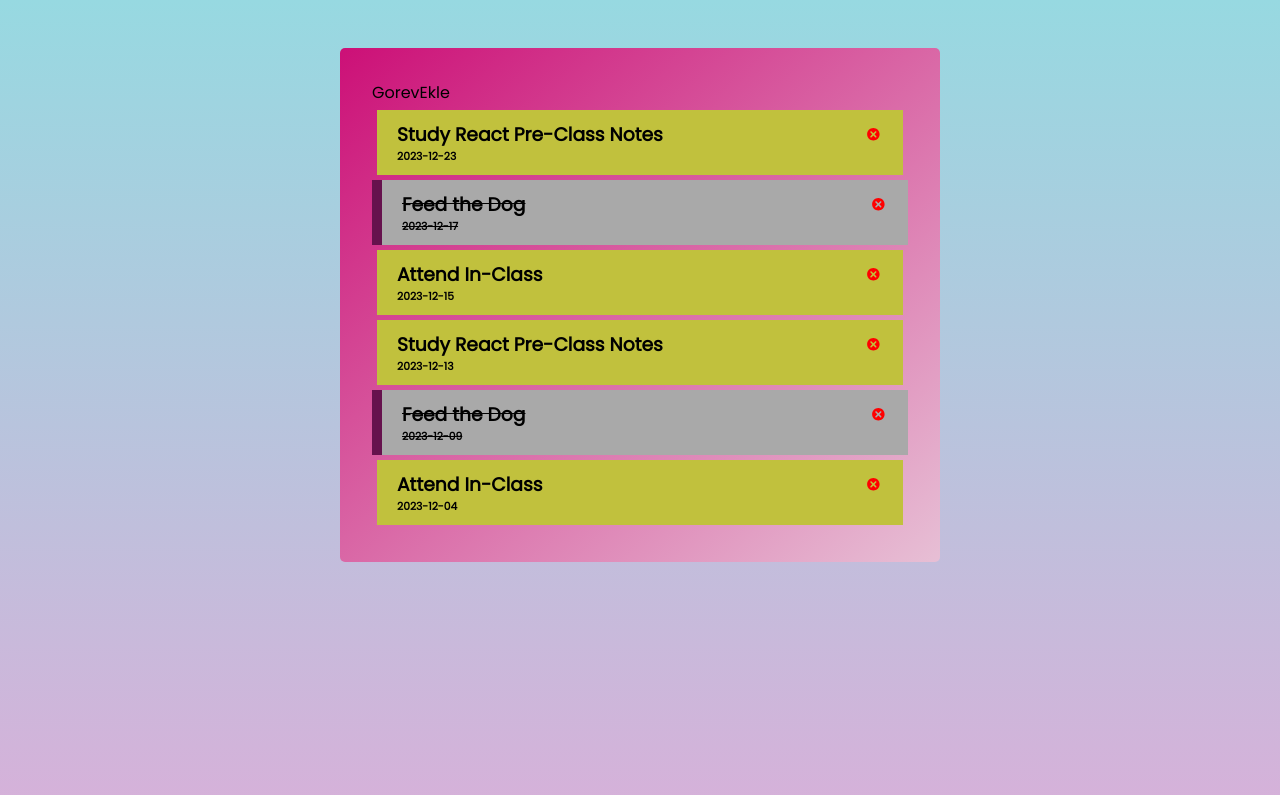
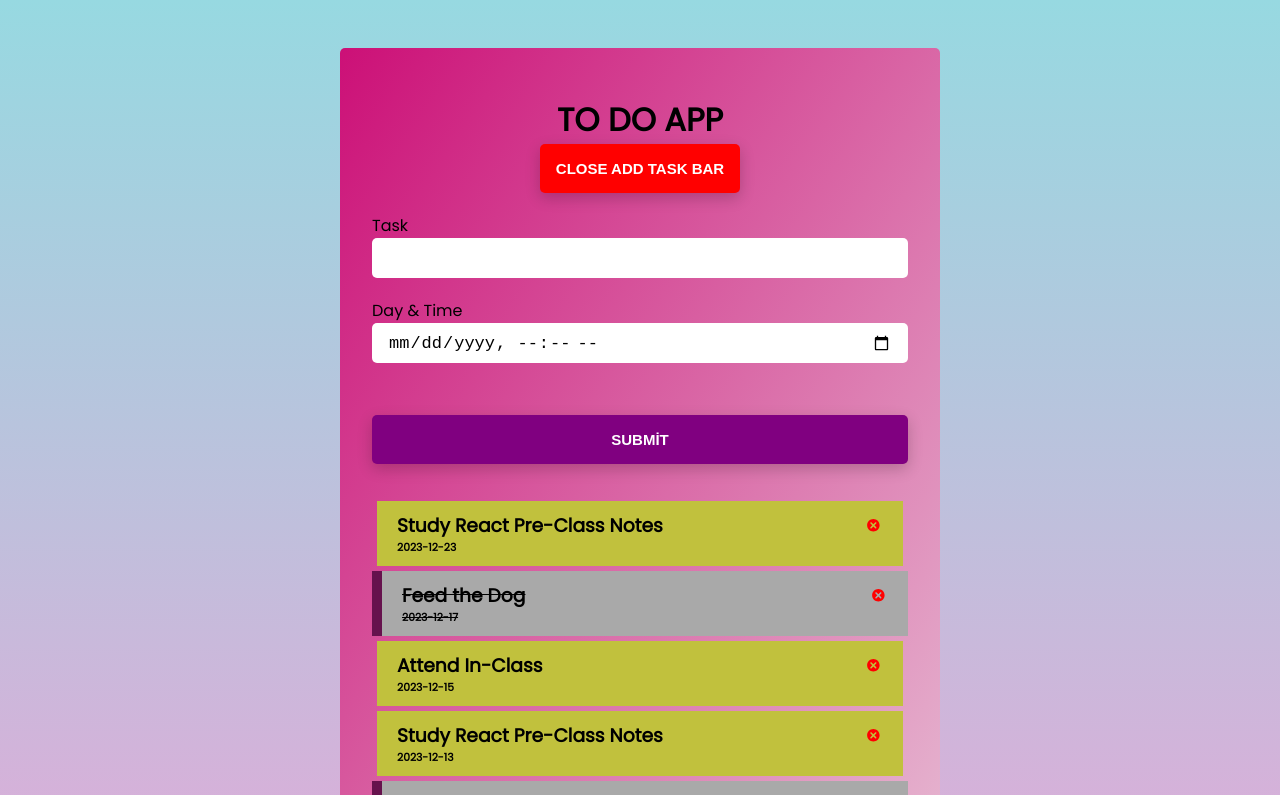
Before and after one commit to KazimAkyol/REACT, a React (Create React App) app in the folder class-notes/RC-08-toDo-app/: page / in a window 1280 px wide. Shown: the top 795 px of the page. Built offline with nearby package versions, Linux system fonts and the light colour scheme.

Commit message:
61.commit

```diff
--- a/class-notes/RC-08-toDo-app/src/components/GorevEkle.jsx
+++ b/class-notes/RC-08-toDo-app/src/components/GorevEkle.jsx
@@ -1,9 +1,51 @@
-import React from 'react'
+import React, { useState } from "react";
 
 const GorevEkle = () => {
+  const [todo, setTodo] = useState("");
+  const [day, setDay] = useState("");
+
+  const gonder = (e) => {
+    e.preventDefault()
+
+
+  }
+
   return (
-    <div>GorevEkle</div>
-  )
-}
+    <div>
+      <header className="header">
+        <h1>TO DO APP</h1>
+        <button className="btn" style={{ background: "red" }}>
+          CLOSE ADD TASK BAR
+        </button>
+      </header>
 
-export default GorevEkle
+      <form onSubmit={gonder}>
+        <div className="form-control">
+          <label htmlFor="text">Task</label>
+          <input
+            id="text"
+            type="text"
+            name="text"
+            onChange={(e) => setTodo(e.target.value)}
+          />
+        </div>
+        <div className="form-control">
+          <label htmlFor="day">Day & Time</label>
+          <input
+            id="day"
+            type="datetime-local"
+            name="day"
+            onChange={(e) => setDay(e.target.value)}
+          />
+        </div>
+        <div>
+          <button className="btn btn-submit" type="submit">
+            SUBMİT
+          </button>
+        </div>
+      </form>
+    </div>
+  );
+};
+
+export default GorevEkle;
--- a/class-notes/RC-08-toDo-app/src/pages/Home.jsx
+++ b/class-notes/RC-08-toDo-app/src/pages/Home.jsx
@@ -12,7 +12,7 @@ const Home = () => {
 
   return (
     <div>
-      <GorevEkle />
+      <GorevEkle setYapilacak={setYapilacak} yapilacak={yapilacak} />
 
       <GorevleriGoster yapilacak={yapilacak} setYapilacak={setYapilacak} />
     </div>
```
